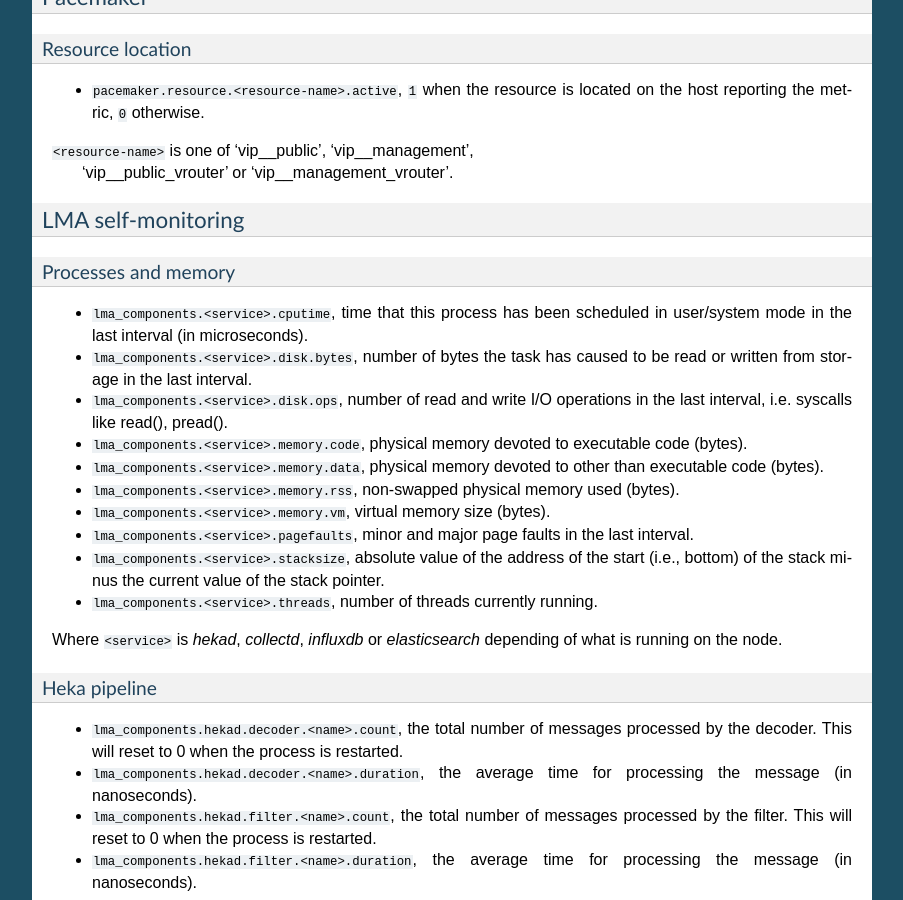
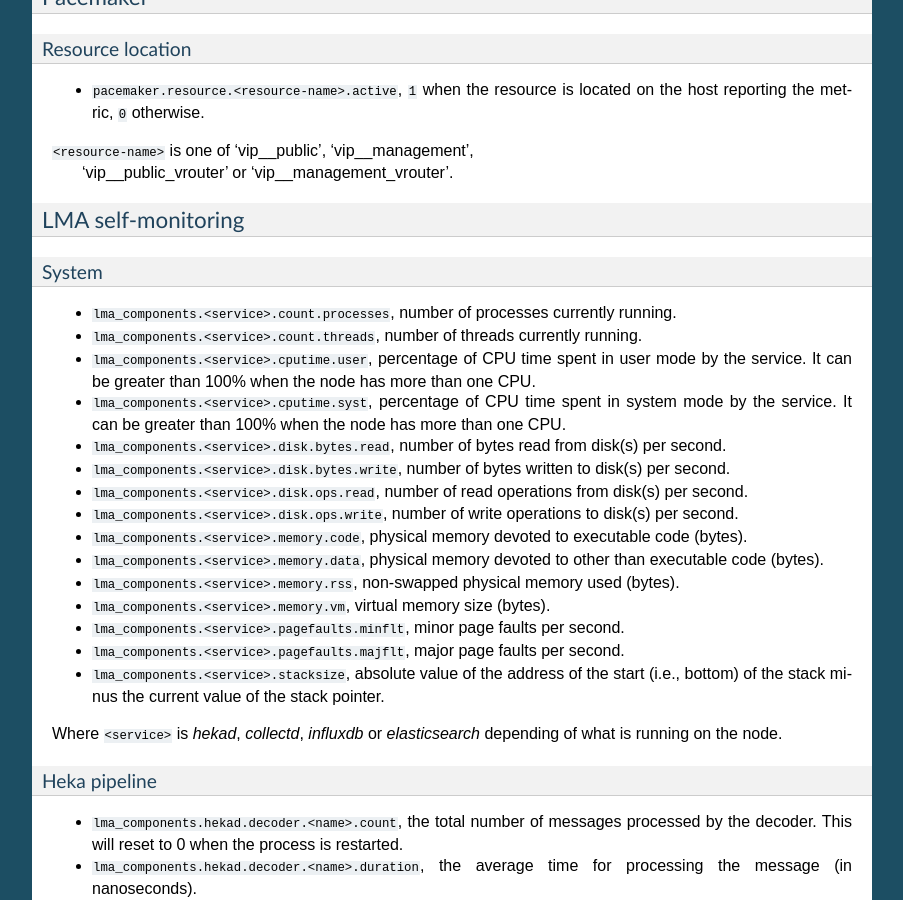
Before and after one commit to openstack-archive/fuel-plugin-lma-collector, a Sphinx documentation site: the page built from doc/source/metrics.rst, in a window 1280 px wide and 900 px high, scrolled down 15279 px. Shown: the whole window, without its empty margins (198-1101 px from the left). Built offline with Sphinx 7.4.7, drawn with Linux system fonts in a browser that asks for light colours; some of the changed text lies outside the part shown.

Commit message:
Fix collected decoder for processes plugin
The collectd decoder needs to be reworked because collectd can send 2
values (user & sys) for the cputime sample while the decoder sends both
with the same metric name. It is the same for disk IO, disk OPS,
pagefaults and the number of processes/threads.

Change-Id: Ia15295713c43f4300661697d2e95ab267ba05373

```diff
--- a/doc/source/metrics/lma.rst
+++ b/doc/source/metrics/lma.rst
@@ -1,18 +1,23 @@
 .. _LMA_self-monitoring:
 
-Processes and memory
-^^^^^^^^^^^^^^^^^^^^
+System
+^^^^^^
 
-* ``lma_components.<service>.cputime``, time that this process has been scheduled in user/system mode in the last interval (in microseconds).
-* ``lma_components.<service>.disk.bytes``, number of bytes the task has caused to be read or written from storage in the last interval.
-* ``lma_components.<service>.disk.ops``, number of read and write I/O operations in the last interval, i.e. syscalls like read(), pread().
+* ``lma_components.<service>.count.processes``, number of processes currently running.
+* ``lma_components.<service>.count.threads``, number of threads currently running.
+* ``lma_components.<service>.cputime.user``, percentage of CPU time spent in user mode by the service. It can be greater than 100% when the node has more than one CPU.
+* ``lma_components.<service>.cputime.syst``, percentage of CPU time spent in system mode by the service. It can be greater than 100% when the node has more than one CPU.
+* ``lma_components.<service>.disk.bytes.read``, number of bytes read from disk(s) per second.
+* ``lma_components.<service>.disk.bytes.write``, number of bytes written to disk(s) per second.
+* ``lma_components.<service>.disk.ops.read``, number of read operations from disk(s) per second.
+* ``lma_components.<service>.disk.ops.write``, number of write operations to disk(s) per second.
 * ``lma_components.<service>.memory.code``,  physical memory devoted to executable code (bytes).
 * ``lma_components.<service>.memory.data``, physical memory devoted to other than executable code (bytes).
 * ``lma_components.<service>.memory.rss``, non-swapped physical memory used (bytes).
 * ``lma_components.<service>.memory.vm``, virtual memory size (bytes).
-* ``lma_components.<service>.pagefaults``, minor and major page faults in the last interval.
+* ``lma_components.<service>.pagefaults.minflt``, minor page faults per second.
+* ``lma_components.<service>.pagefaults.majflt``, major page faults per second.
 * ``lma_components.<service>.stacksize``, absolute value of the address of the start (i.e., bottom) of the stack minus the current value of the stack pointer.
-* ``lma_components.<service>.threads``, number of threads currently running.
 
 Where ``<service>`` is *hekad*, *collectd*, *influxdb* or *elasticsearch*
 depending of what is running on the node.
```
Also changed, not shown: 1 other file.
